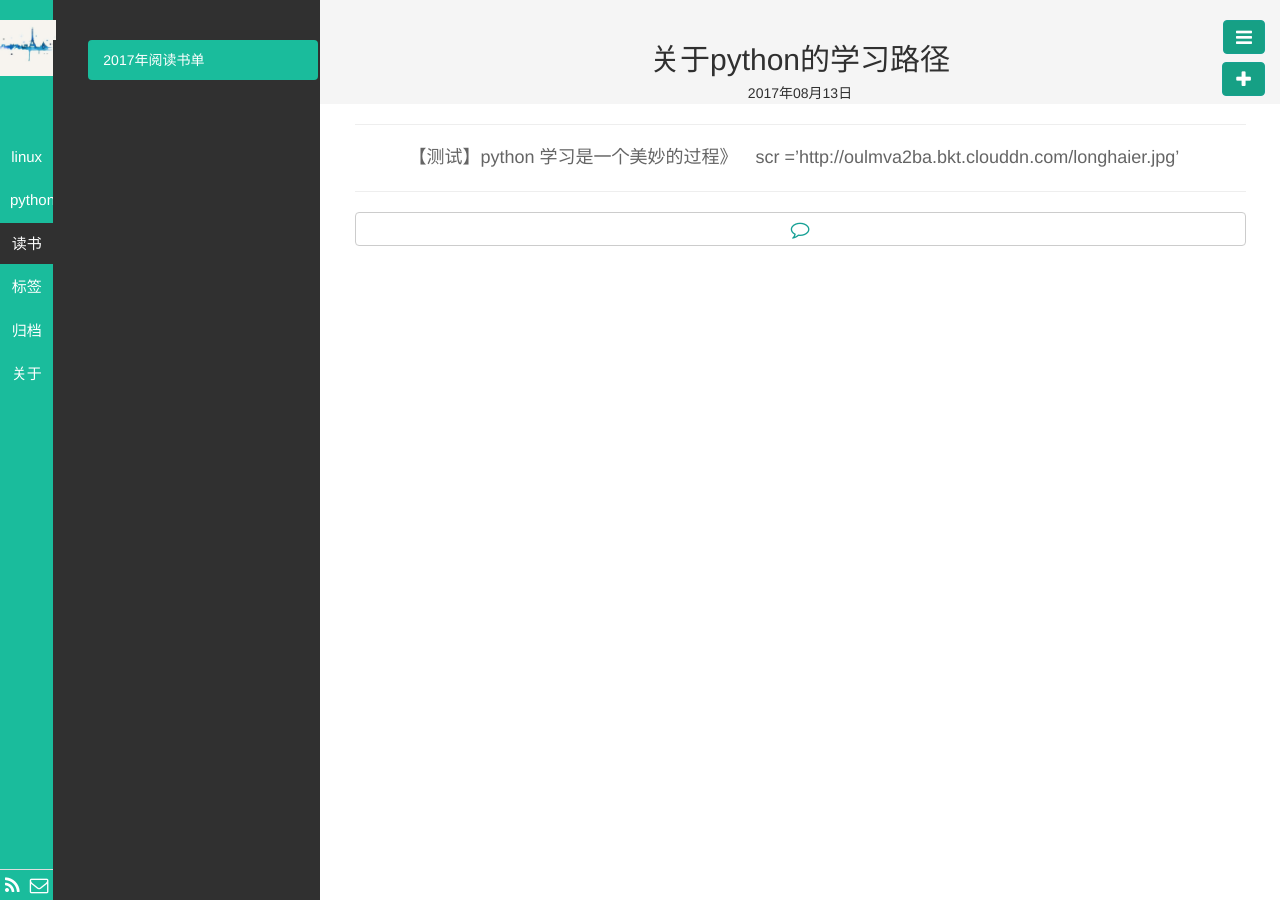
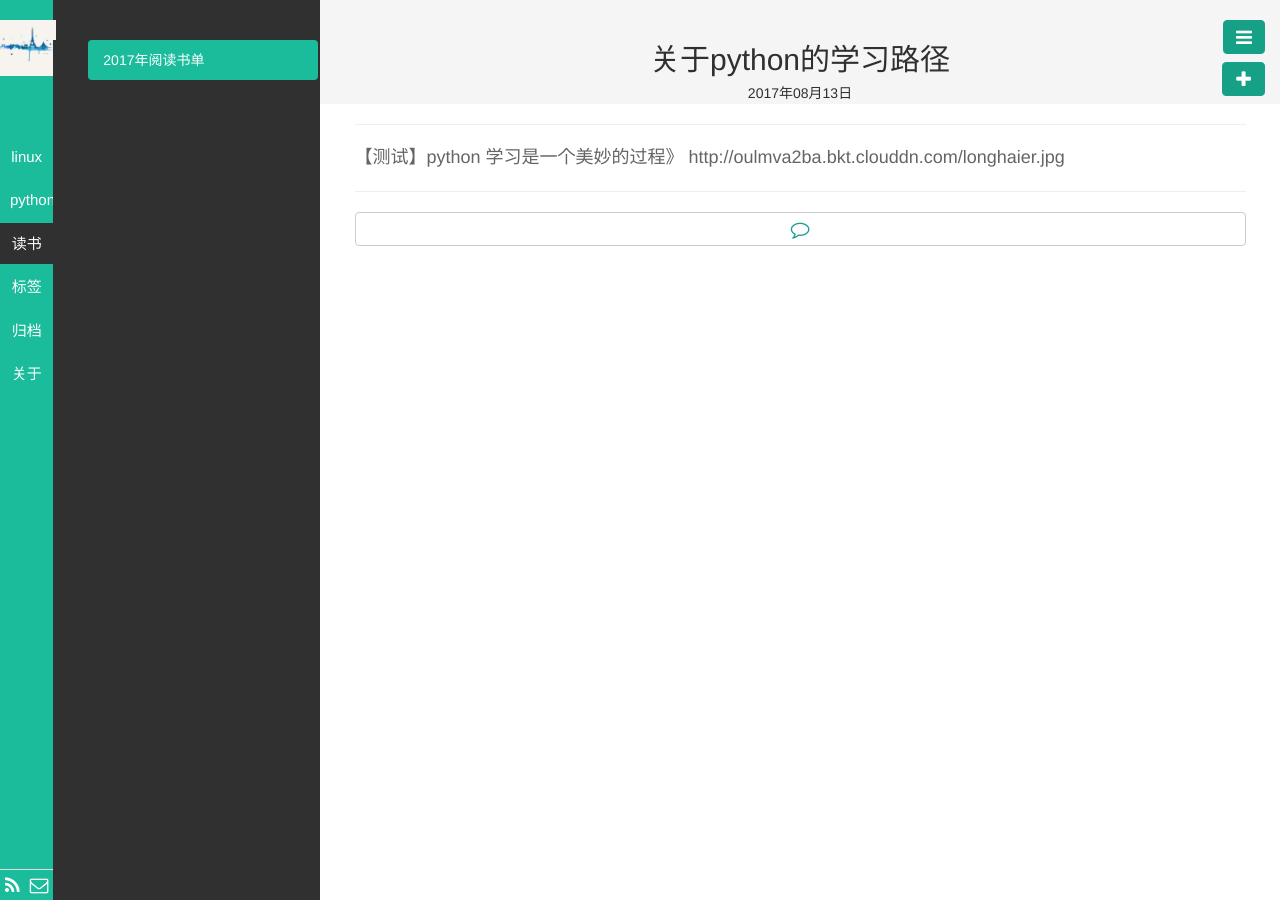
Before and after one commit to Longhaier/longhaier.github.io, a Jekyll site: the page built from _posts/python/2017-08-13-python test.md, in a window 1280 px wide. Built offline with Jekyll 4.4.1, drawn with Linux system fonts in a browser that asks for light colours.

Commit message:
Update 2017-08-13-python test.md

```diff
--- a/_posts/python/2017-08-13-python test.md
+++ b/_posts/python/2017-08-13-python test.md
@@ -8,4 +8,4 @@ description:
 ---
 
 【测试】python 学习是一个美妙的过程》
-<img> scr ='http://oulmva2ba.bkt.clouddn.com/longhaier.jpg' <img>
+http://oulmva2ba.bkt.clouddn.com/longhaier.jpg
```
